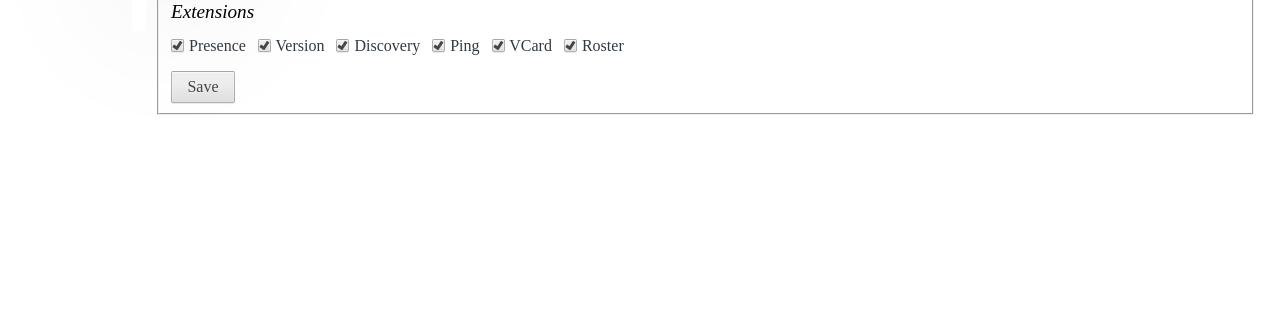
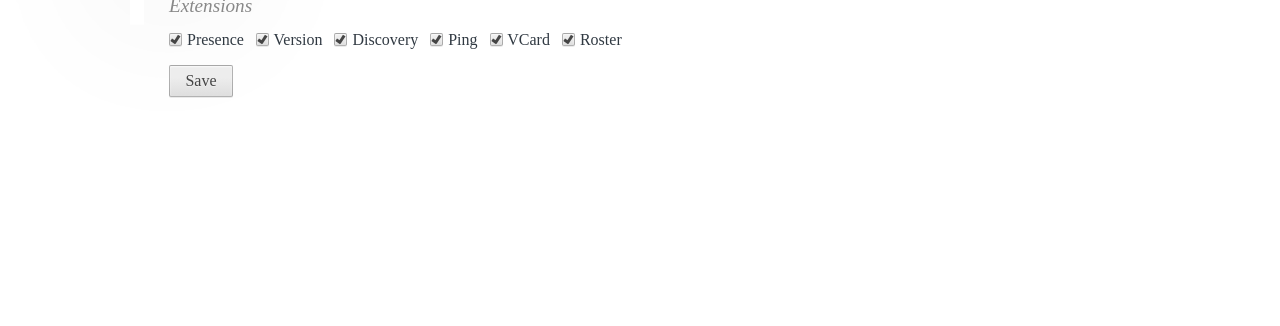
Before and after one commit to dodo/chrome-xmpp, a browser extension: page extension/options.html in a window 1280 px wide. Shown: the part 474-800 px from the top of the page. Drawn offline with Linux system fonts and the light colour scheme.

Commit message:
update css

```diff
--- a/extension/options.html
+++ b/extension/options.html
@@ -18,6 +18,12 @@
       right: 0.6em;
       top: 0.6em;
       z-index: 2;
+    }
+    h1, h2, h3, h4, h5, h6 {
+      color: #888;
+    }
+    fieldset {
+      border: none;
     }
     header:before {
         position: absolute;
```
